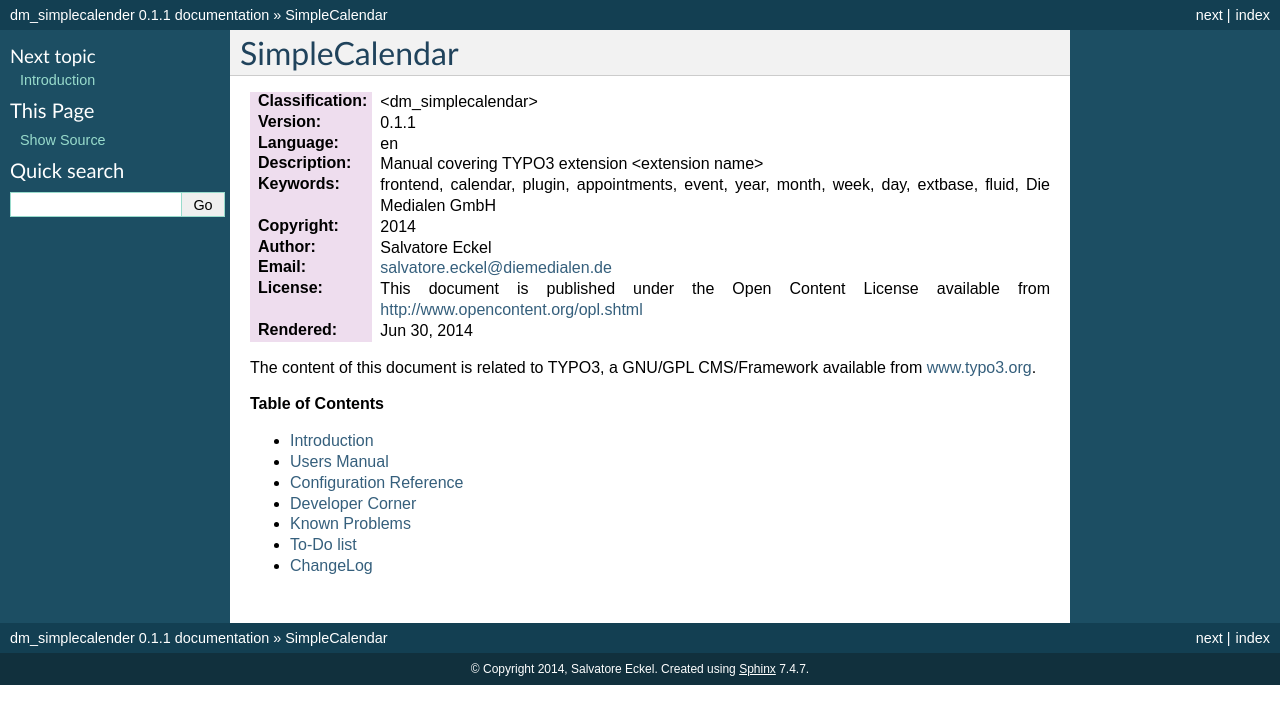
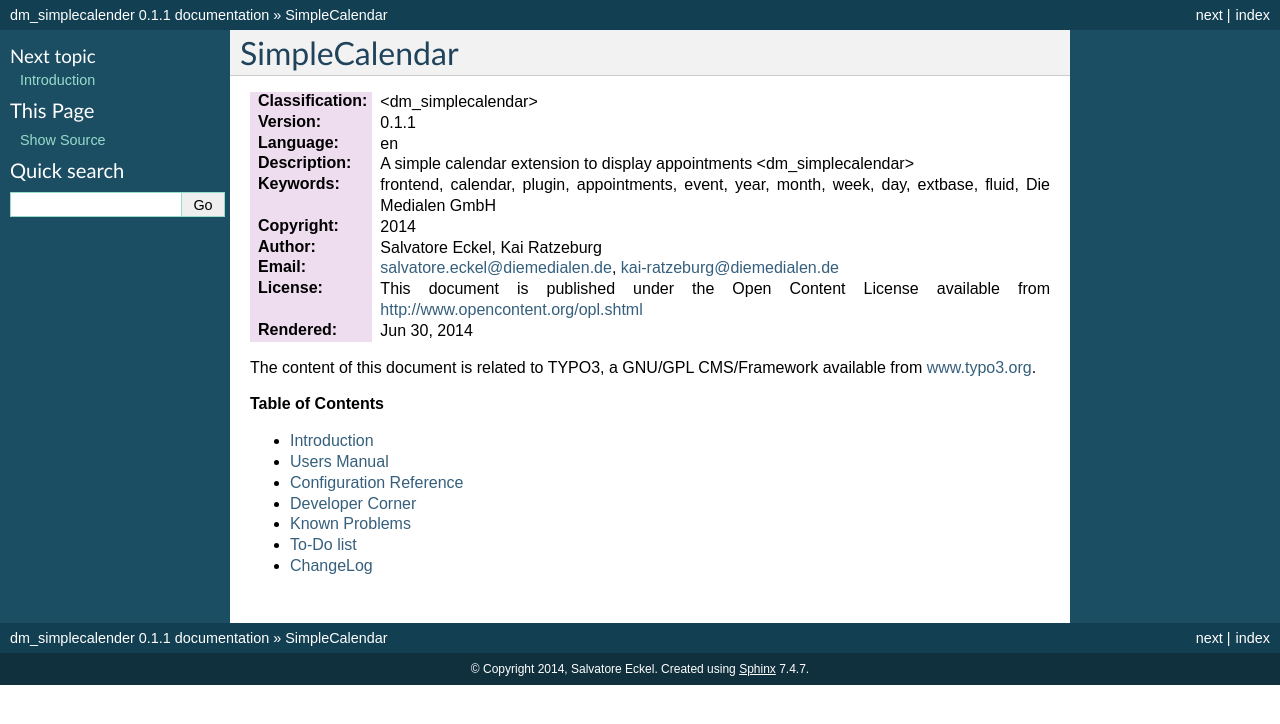
Before and after one commit to TYPO3-svn-archive/dm_simplecalendar, a Sphinx documentation site: the page built from Documentation/source/Index.rst, in a window 1280 px wide. Shown: the top 724 px of the page. Built offline with Sphinx 7.4.7, drawn with Linux system fonts in a browser that asks for light colours.

Commit message:
updated some labels in TCA, updated manual
git-svn-id: https://svn.typo3.org/TYPO3v4/Extensions/dm_simplecalendar/trunk@85785 735d13b6-9817-0410-8766-e36946ffe9aa

```diff
--- a/Documentation/source/Index.rst
+++ b/Documentation/source/Index.rst
@@ -24,7 +24,7 @@
 		en
 
 	:Description:
-		Manual covering TYPO3 extension <extension name>
+		A simple calendar extension to display appointments <dm_simplecalendar>
 
 	:Keywords:
 		frontend, calendar, plugin, appointments, event, year, month, week, day, extbase, fluid, Die Medialen GmbH
@@ -33,10 +33,10 @@
 		2014
 
 	:Author:
-		Salvatore Eckel
+		Salvatore Eckel, Kai Ratzeburg
 
 	:Email:
-		salvatore.eckel@diemedialen.de
+		salvatore.eckel@diemedialen.de, kai-ratzeburg@diemedialen.de
 
 	:License:
 		This document is published under the Open Content License
--- a/Documentation/source/Introduction/Index.rst
+++ b/Documentation/source/Introduction/Index.rst
@@ -25,7 +25,7 @@
 
 You can highlight different categories with a color system.
 
-You can download an ICS file for each event to share your appointments.
+You can download an ICS file for each appointment to share your appointments.
 
 You can display QR Codes for your appointments.
 
--- a/Documentation/source/User/Index.rst
+++ b/Documentation/source/User/Index.rst
@@ -38,7 +38,7 @@
 
      (if you don't define a storage folder, the data will be saved on this page, where the calendar plugin is placed. You can also define different storage folder for each plugin in Tab “Behaviour”.)
 
-#. **Go to a page where you want to insert a calendar plugin. Create a category item and then create an event item using list view.**
+#. **Go to a page where you want to insert a calendar plugin. Create a category item and then create an appoitment item using list view.**
 
    - .. figure:: ../Images/UserManual/Pagetree.png
       :alt: Pagetree
@@ -64,7 +64,7 @@
 
 **That's it!**
 
-**Visit the page with the calendar plugin in the frontend, you see your first event shown in a calendar!**
+**Visit the page with the calendar plugin in the frontend, you see your first appointment shown in a calendar!**
 
 .. _user-faq:
 
```
Also changed, not shown: 17 other files.
